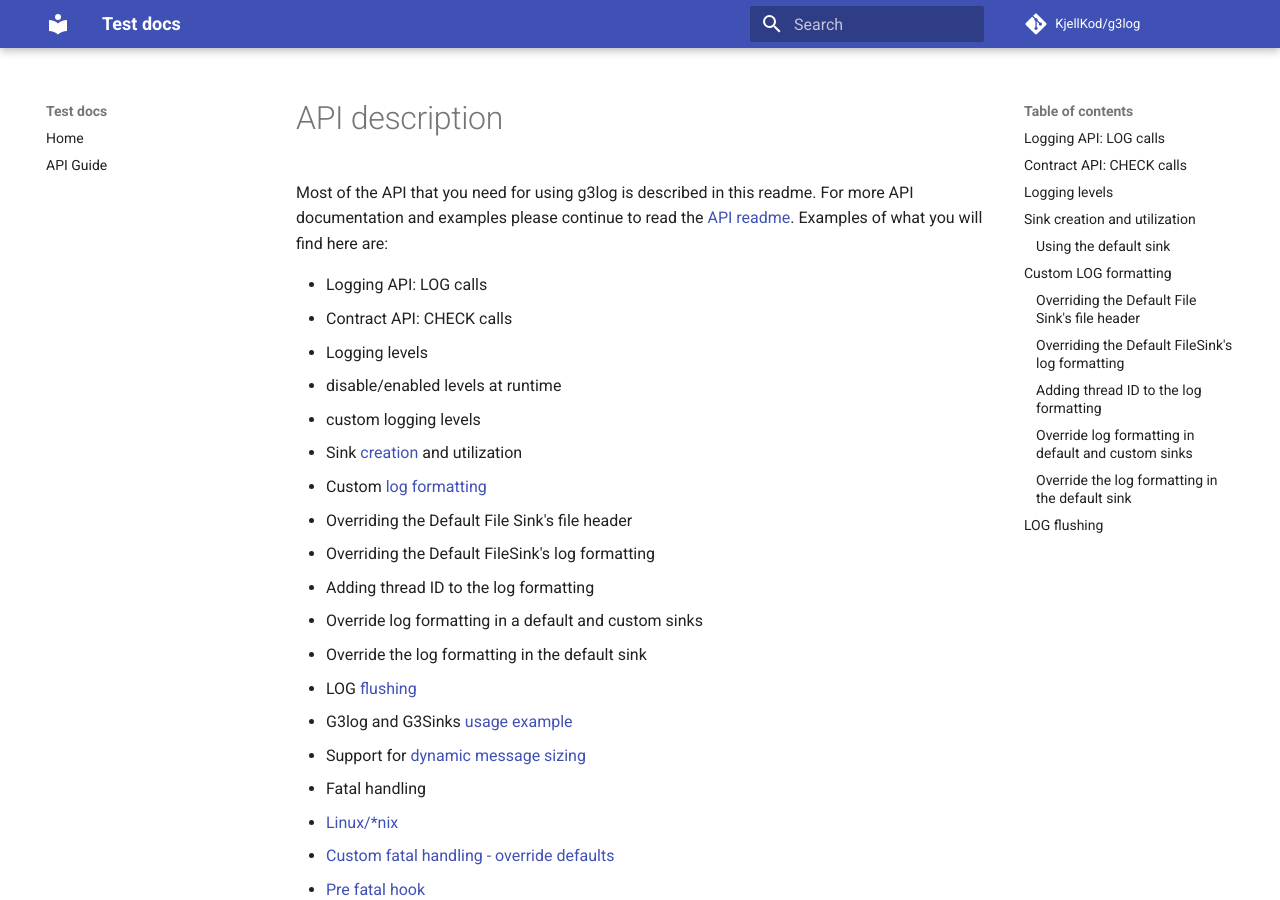
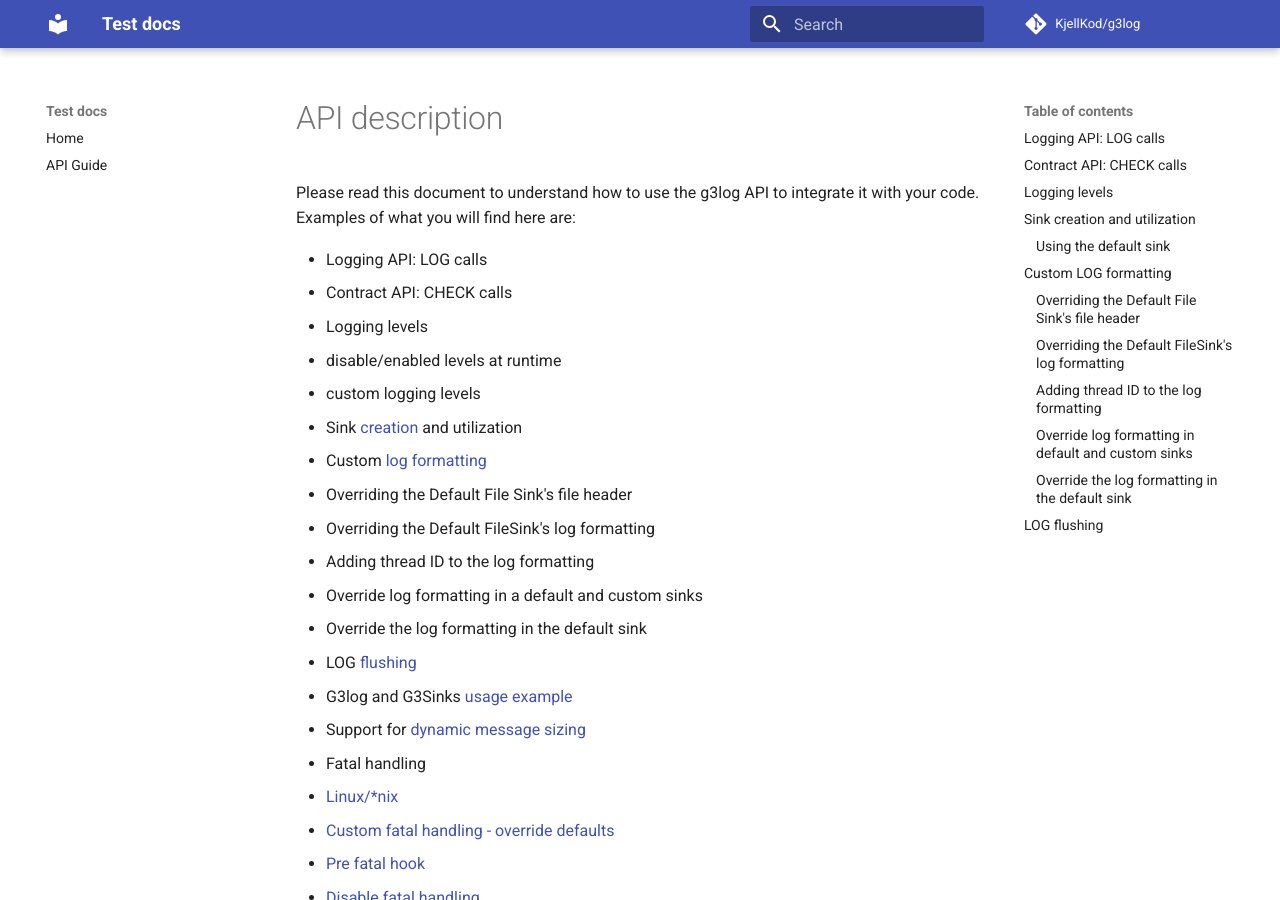
Before and after one commit to KjellKod/g3log, an MkDocs documentation site: the page built from docs/API.md, in a window 1280 px wide and 900 px high. Built offline with MkDocs 1.6.1 and Material for MkDocs 9.7.7, drawn with Linux system fonts in a browser that asks for light colours; comment, search, counter and statistics services are not loaded.

```diff
--- a/docs/API.md
+++ b/docs/API.md
@@ -1,5 +1,6 @@
 # API description
-Most of the API that you need for using g3log is described in this readme. For more API documentation and examples please continue to read the [API readme](API.markdown). Examples of what you will find here are:
+Please read this document to understand how to use the g3log API to integrate it with your code.
+Examples of what you will find here are:
 
 * Logging API: LOG calls
 * Contract API: CHECK calls
```
